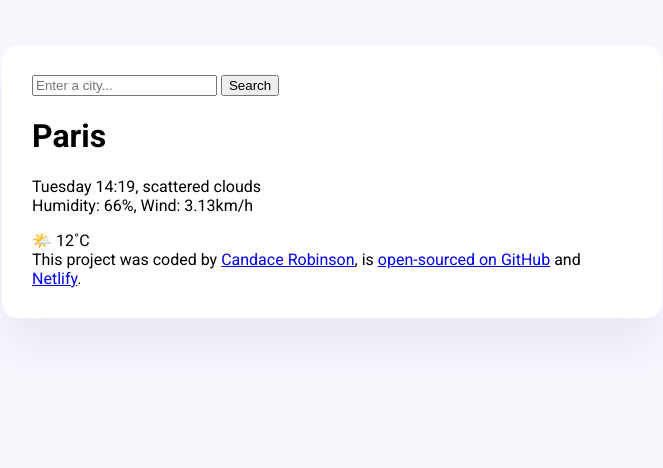
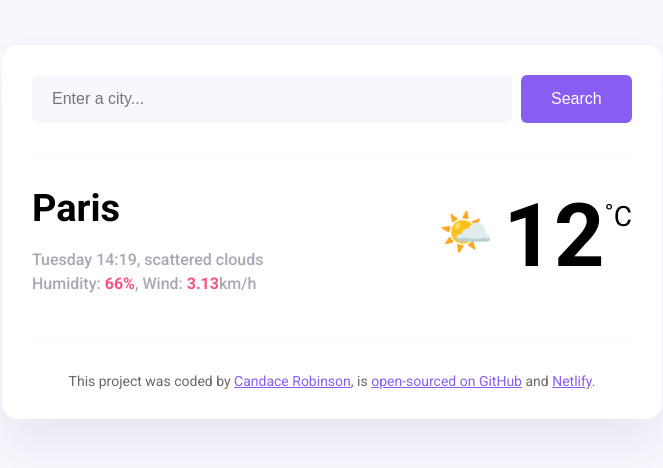
Before and after one commit to c-robinson23/Vanilla-Weather-Homework, a plain HTML site: page index.html in a window 1280 px wide. Shown: the whole page, without its empty margins (308-971 px from the left). Drawn offline with Linux system fonts and the light colour scheme.

Commit message:
Added basic css
1. Style the footer and header of main section
	added classes to the form
2. Added css to the style.css file for the class=“search-form-input”
3. Added css to the style.css file for the class=“search-form-button”
4. Style header
	added css code which increased the space between the search-form-input/search-form-button and city
	adjusted using padding
5.Style footer
	css code similar to the header just opposite
		border-top becomes border-bottom
                 padding: 0,0,30px(bottom),0 becomes 30px(top),0,0,0
Remember padding: Top, Right, Bottom, Left;
6. Want all the links to be the same color as the button
	on style.css
		a { color: ;
                 }
7. Style the main (placing elements in columns)
	use Flexbox!!!!!!!
8. Created a new div class=“weather-app-data” in the main to change all the weather data & added a class=“weather-app-city” to the h1 & a class=“weather-app-details” for the p & a class=“weather-app-temperature” for emoji temp div
9. Want to make the details specifics pink so wrap them in strong and then css code .weather-app-details strong { ;
}
10.now lets work on the temperature styling
	add a <span> to have it on the same line. (or you can use <div> then css the container (“weather-app-temperature-container”) display: flex;)
11. css the icon/temperature/unit of the class=“weather-app-temperature-container”
12. Due to display: flex; you do not have to use absolute positioning :)

```diff
--- a/index.html
+++ b/index.html
@@ -15,21 +15,32 @@
   <body>
     <div class="weather-app">
       <header>
-        <form>
-          <input type="search" placeholder="Enter a city..." required />
-          <input type="submit" value="Search" />
+        <form class="search-form">
+          <input
+            type="search"
+            placeholder="Enter a city..."
+            required
+            class="search-form-input"
+          />
+          <input type="submit" value="Search" class="search-form-button" />
         </form>
       </header>
       <main>
-        <div>
-          <h1>Paris</h1>
-          <p>
-            Tuesday 14:19, scattered clouds
-            <br />
-            Humidity: 66%, Wind: 3.13km/h
-          </p>
+        <div class="weather-app-data">
+          <div>
+            <h1 class="weather-app-city">Paris</h1>
+            <p class="weather-app-details">
+              Tuesday 14:19, scattered clouds
+              <br />
+              Humidity: <strong>66%</strong>, Wind: <strong>3.13</strong>km/h
+            </p>
+          </div>
+          <div class="weather-app-temperature-container">
+            <div class="weather-app-icon">🌤️</div>
+            <div class="weather-app-temperature">12</div>
+            <div class="weather-app-unit">˚C</div>
+          </div>
         </div>
-        <div>🌤️ 12˚C</div>
       </main>
 
       <footer>
--- a/src/style.css
+++ b/src/style.css
@@ -2,6 +2,10 @@ body {
   background-color: #f9f7fe;
   font-family: "Roboto", sans-serif;
 }
+a {
+  color: #885df1;
+}
+
 .weather-app {
   background: white;
   max-width: 600px;
@@ -10,3 +14,77 @@ body {
   border-radius: 16px;
   padding: 30px;
 }
+
+header {
+  border-bottom: 1px solid #f9f7fe;
+  padding: 0 0 30px 0;
+}
+
+.search-form-input {
+  background-color: #f9f7fe;
+  border: none;
+  border-radius: 6px;
+  width: 80%;
+  font-size: 16px;
+  padding: 15px 20px;
+}
+
+.search-form-button {
+  background-color: #885df1;
+  padding: 15px 30px;
+  border: none;
+  font-size: 16px;
+  margin-left: 5px;
+  border-radius: 6px;
+  color: white;
+}
+
+main {
+  padding: 30px 0;
+}
+
+.weather-app-data {
+  display: flex;
+  justify-content: space-between;
+}
+
+.weather-app-city {
+  margin: 0;
+  font-size: 38px;
+  line-height: 48px;
+}
+
+.weather-app-details {
+  font-size: 16px;
+  color: rgba(39, 33, 66, 0.4);
+  line-height: 24px;
+  font-weight: 500;
+}
+.weather-app-details strong {
+  color: #f65282;
+}
+
+.weather-app-temperature-container {
+  display: flex;
+}
+.weather-app-icon {
+  font-size: 44px;
+  margin-top: 22px;
+}
+.weather-app-temperature {
+  font-size: 88px;
+  margin-left: 10px;
+  font-weight: bold;
+}
+.weather-app-unit {
+  margin-top: 16px;
+  font-size: 28px;
+}
+
+footer {
+  border-top: 1px solid #f9f7fe;
+  padding: 30px 0 0 0;
+  text-align: center;
+  font-size: 14px;
+  color: rgba(0, 0, 0, 0.6);
+}
```
